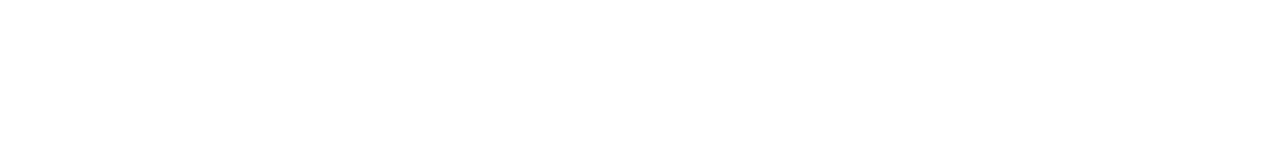
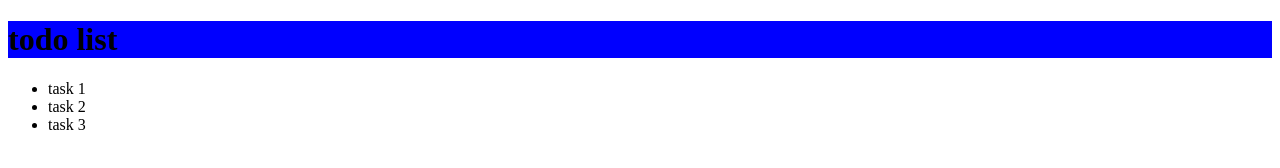
Before and after one commit to yossibarbak/project1, a plain HTML site: page index.html in a window 1280 px wide. Drawn offline with Linux system fonts and the light colour scheme.

Commit message:
add style

```diff
--- a/index.html
+++ b/index.html
@@ -4,9 +4,15 @@
     <meta charset="UTF-8">
     <meta http-equiv="X-UA-Compatible" content="IE=edge">
     <meta name="viewport" content="width=device-width, initial-scale=1.0">
-    <title>Document</title>
+    <title>todo list</title>
+    <link rel="stylesheet" href="./style.css">
 </head>
 <body>
-
+  <h1>todo list</h1>
+  <ul>
+    <li>task 1</li>
+    <li>task 2</li>
+    <li>task 3</li>
+  </ul>
 </body>
 </html>
--- /dev/null
+++ b/style.css
@@ -0,0 +1,3 @@
+h1{
+    background-color: blue;
+}
```
